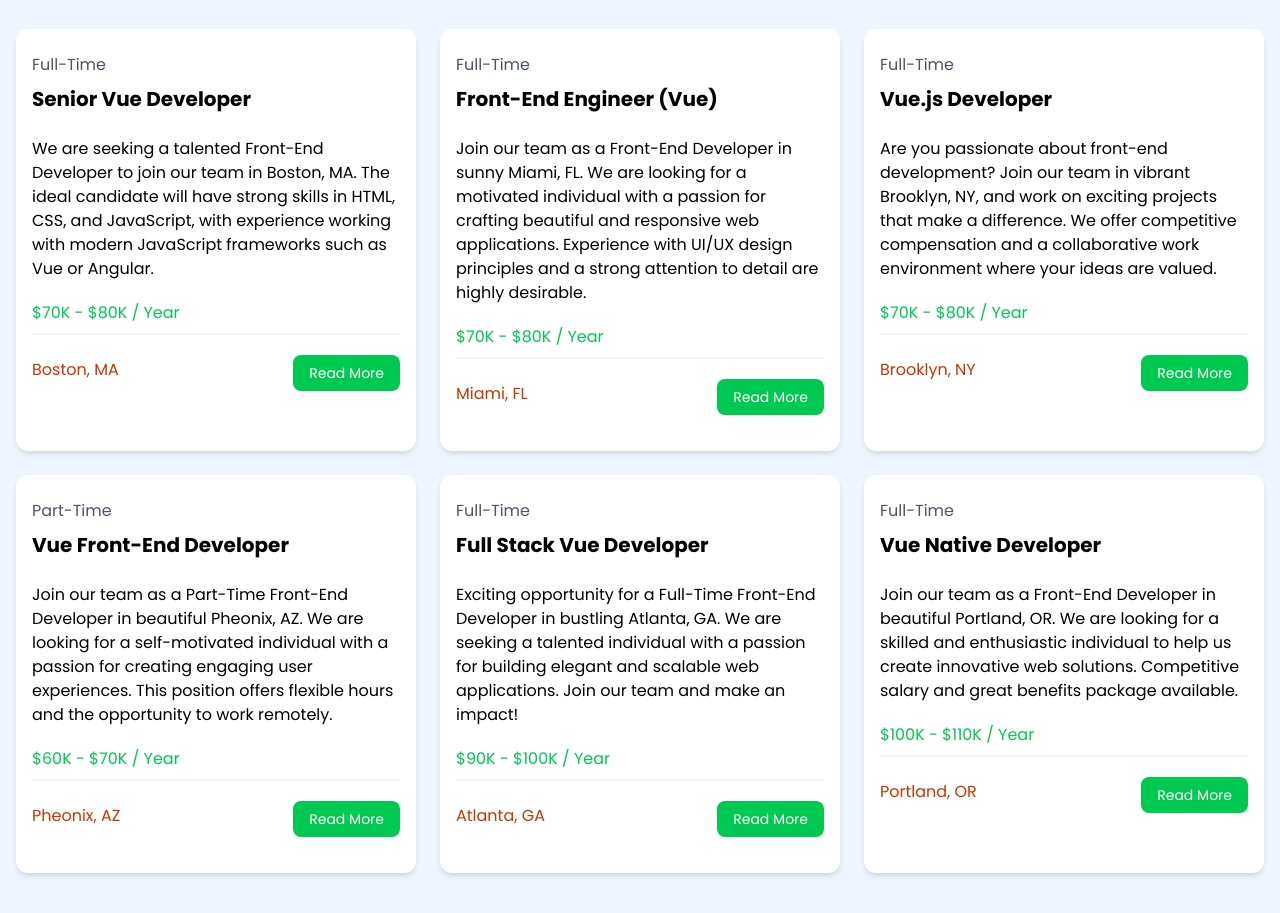
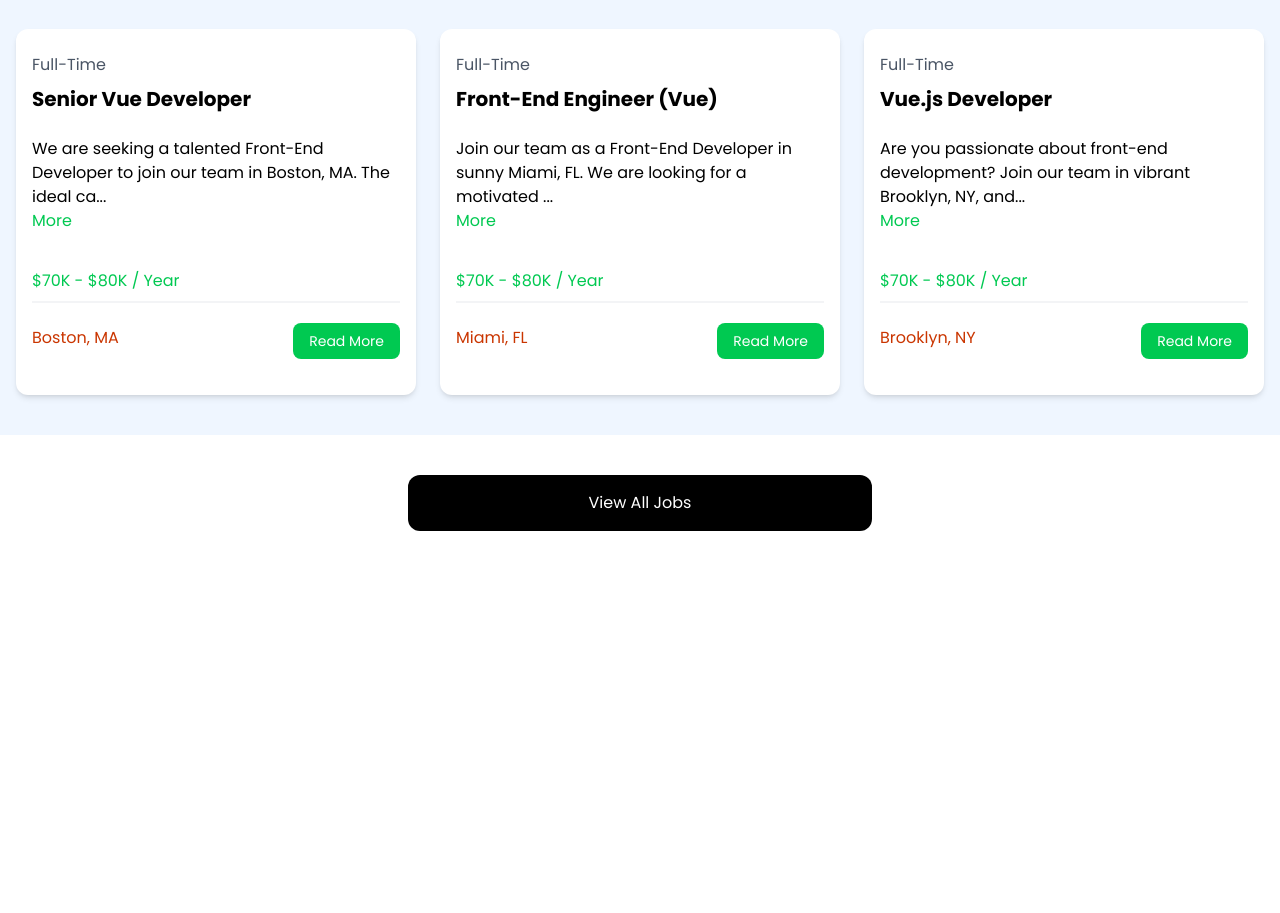
Before and after one commit to shagaranasution/vue-jobs-listing-app, a Vue app: page / in a window 1280 px wide. Shown: the part 680-1593 px from the top of the page. After the commit the page ends 1251 px from the top, so only its background shows below. Built offline with nearby package versions, Linux system fonts and the light colour scheme.

Commit message:
Shows job listings based on limit props, add toggle to show complete or less job description

```diff
--- a/src/components/JobListing.vue
+++ b/src/components/JobListing.vue
@@ -1,11 +1,23 @@
 <script setup lang="ts">
-import { defineProps } from 'vue'
+import { defineProps, ref, computed } from 'vue'
 import { RouterLink } from 'vue-router'
 import type { Job } from '@/types'
 
-defineProps<{
+const props = defineProps<{
   job: Job
 }>()
+
+const showFullDescription = ref(false)
+
+const jobDescription = computed(() => {
+  return showFullDescription.value
+    ? props.job.description
+    : props.job.description.substring(0, 90) + '...'
+})
+
+function toggleShowFullDescription() {
+  showFullDescription.value = !showFullDescription.value
+}
 </script>
 
 <template>
@@ -17,7 +29,10 @@
       </div>
 
       <div class="mb-5">
-        {{ job.description }}
+        <p>{{ jobDescription }}</p>
+        <button @click="toggleShowFullDescription" class="text-green-500 hover:text-green-600 mb-4">
+          {{ showFullDescription ? 'Less' : 'More' }}
+        </button>
       </div>
 
       <h3 class="text-green-500 mb-2">{{ `${job.salary} / Year` }}</h3>
--- a/src/components/JobListings.vue
+++ b/src/components/JobListings.vue
@@ -1,7 +1,16 @@
 <script setup lang="ts">
 import jobsData from '@/jobsData.json'
-import { ref } from 'vue'
+import { defineProps, ref } from 'vue'
 import JobListing from './JobListing.vue'
+import { RouterLink } from 'vue-router'
+
+defineProps({
+  limit: Number,
+  showButton: {
+    type: Boolean,
+    default: true,
+  },
+})
 
 const jobs = ref(jobsData)
 </script>
@@ -11,8 +20,16 @@
     <div class="container-xl lg:container m-auto">
       <h2 class="text-3xl font-bold text-green-500 mb-6 text-center">Browse Jobs</h2>
       <div class="grid grid-cols-1 md:grid-cols-3 gap-6">
-        <JobListing v-for="job in jobs" :key="job.id" :job />
+        <JobListing v-for="job in jobs.slice(0, limit || jobs.length)" :key="job.id" :job />
       </div>
     </div>
   </section>
+
+  <section v-if="showButton" class="m-auto max-w-lg my-10 px-6">
+    <RouterLink
+      to="/jobs"
+      class="block bg-black text-white text-center py-4 px-6 rounded-xl hover:bg-gray-700"
+      >View All Jobs</RouterLink
+    >
+  </section>
 </template>
--- a/src/components/NavigationBar.vue
+++ b/src/components/NavigationBar.vue
@@ -3,7 +3,6 @@
 import logo from '@/assets/images/logo.png'
 
 function getIsActiveLink(routePath: string): boolean {
-  console.log(useRoute().path === routePath)
   return useRoute().path === routePath
 }
 </script>
--- a/src/views/HomeView.vue
+++ b/src/views/HomeView.vue
@@ -8,6 +8,6 @@
   <main>
     <Hero />
     <HomeCards />
-    <JobListings />
+    <JobListings :limit="3" />
   </main>
 </template>
```
